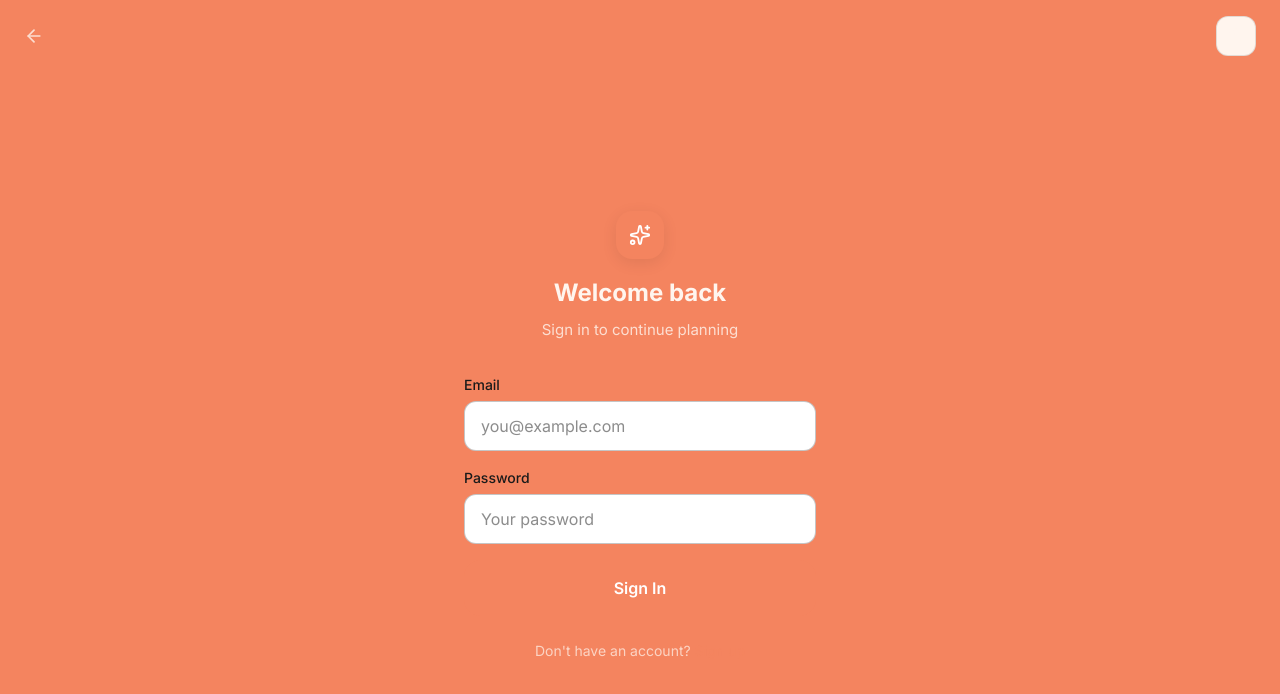
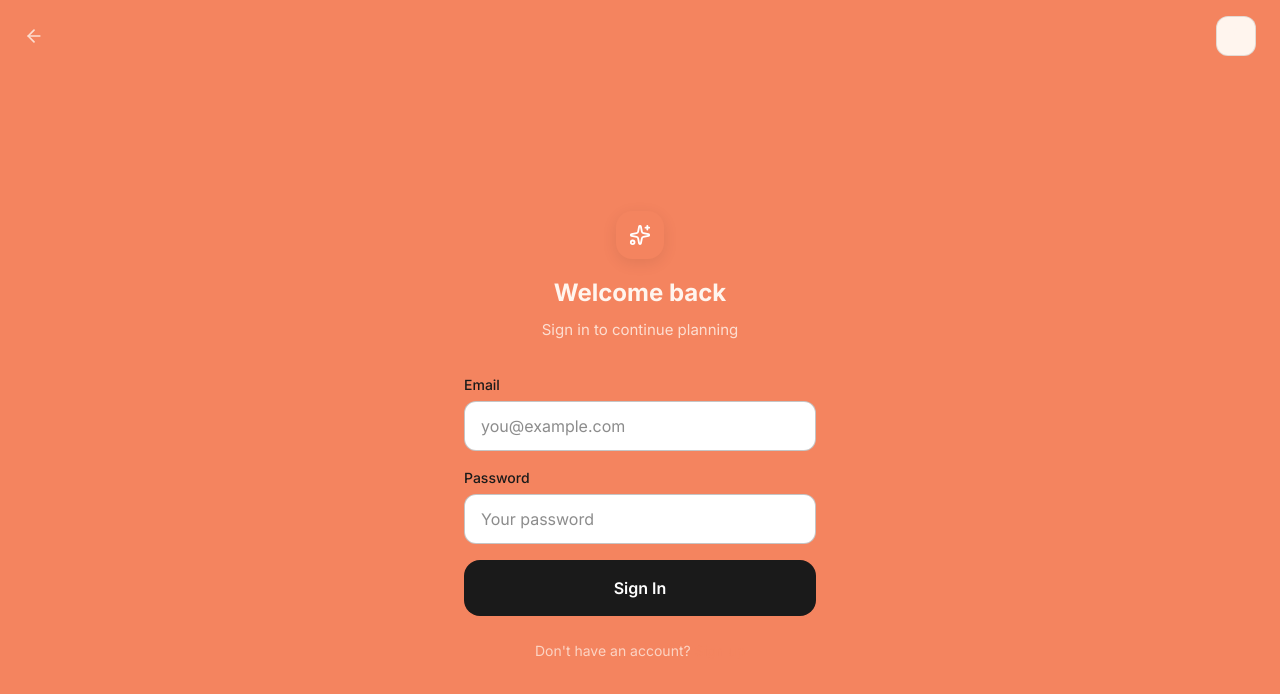
Before and after one commit to luisjjj/Vera, a Next.js app: page /auth/signin in a window 1280 px wide. Shown: the top 694 px of the page. Built offline with nearby package versions, Linux system fonts and the light colour scheme; no server answers.

Commit message:
Make primary buttons black in light mode
- Add --c-btn and --c-btn-hover CSS variables
- Light mode: black (#1A1A1A) button fills
- Dark mode: orange (#F4845F) button fills
- Button component uses --c-btn instead of --c-primary

```diff
--- a/src/app/globals.css
+++ b/src/app/globals.css
@@ -8,6 +8,8 @@
   --c-primary: #F4845F;
   --c-primary-hover: #E8734A;
   --c-primary-subtle: rgba(244, 132, 95, 0.12);
+  --c-btn: #1A1A1A;
+  --c-btn-hover: #333333;
   --c-bg: #F4845F;
   --c-surface: #FFF5EE;
   --c-surface-hover: #FFE8D6;
@@ -27,6 +29,8 @@
   --c-primary: #F4845F;
   --c-primary-hover: #FF9A76;
   --c-primary-subtle: rgba(244, 132, 95, 0.15);
+  --c-btn: #F4845F;
+  --c-btn-hover: #FF9A76;
   --c-bg: #0A0A0A;
   --c-surface: #141414;
   --c-surface-hover: #1E1E1E;
--- a/src/components/ui/Button.tsx
+++ b/src/components/ui/Button.tsx
@@ -42,7 +42,7 @@ export function Button({
 
   const variants: Record<string, React.CSSProperties> = {
     primary: {
-      backgroundColor: 'var(--c-primary)',
+      backgroundColor: 'var(--c-btn)',
       color: '#FFFFFF',
       border: 'none',
     },
@@ -64,7 +64,7 @@ export function Button({
   };
 
   const hoverBg: Record<string, string> = {
-    primary: 'var(--c-primary-hover)',
+    primary: 'var(--c-btn-hover)',
     secondary: 'var(--c-surface-hover)',
     ghost: 'var(--c-surface-hover)',
     danger: '#DC2626',
```
